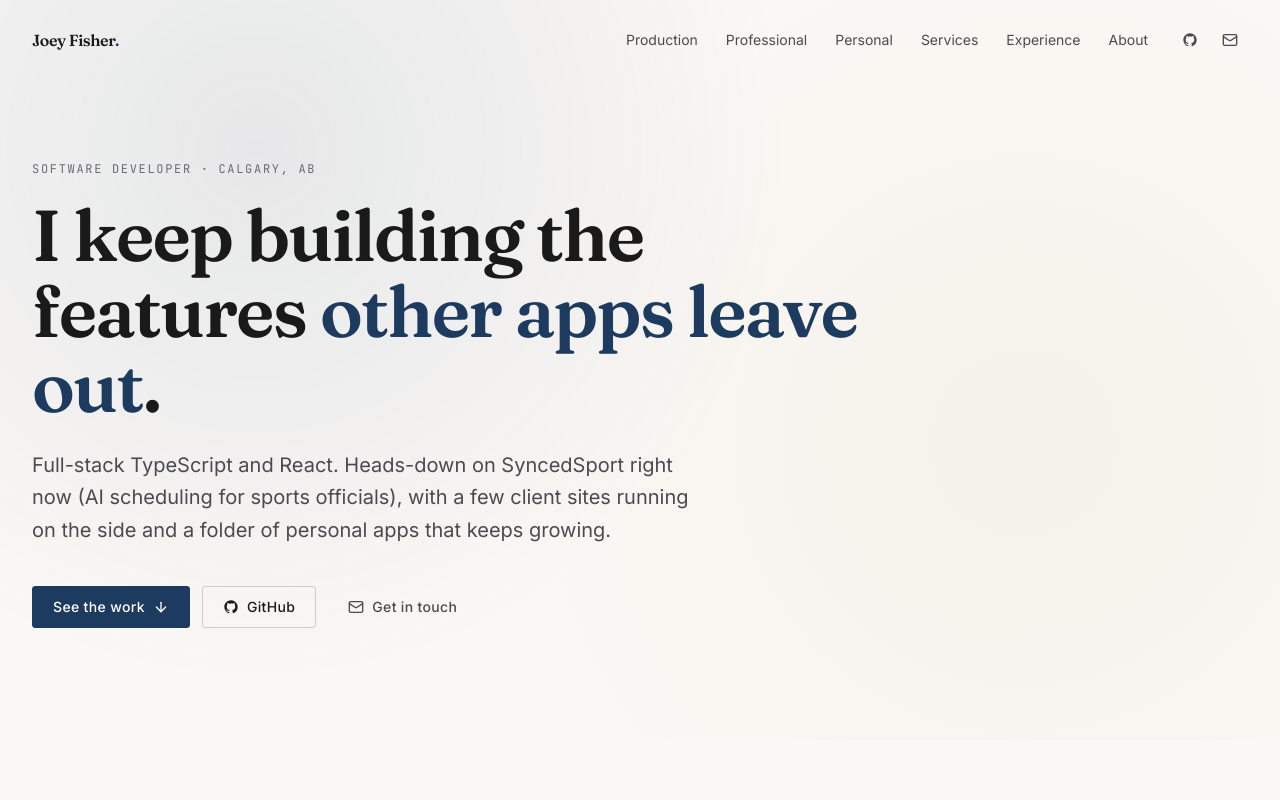
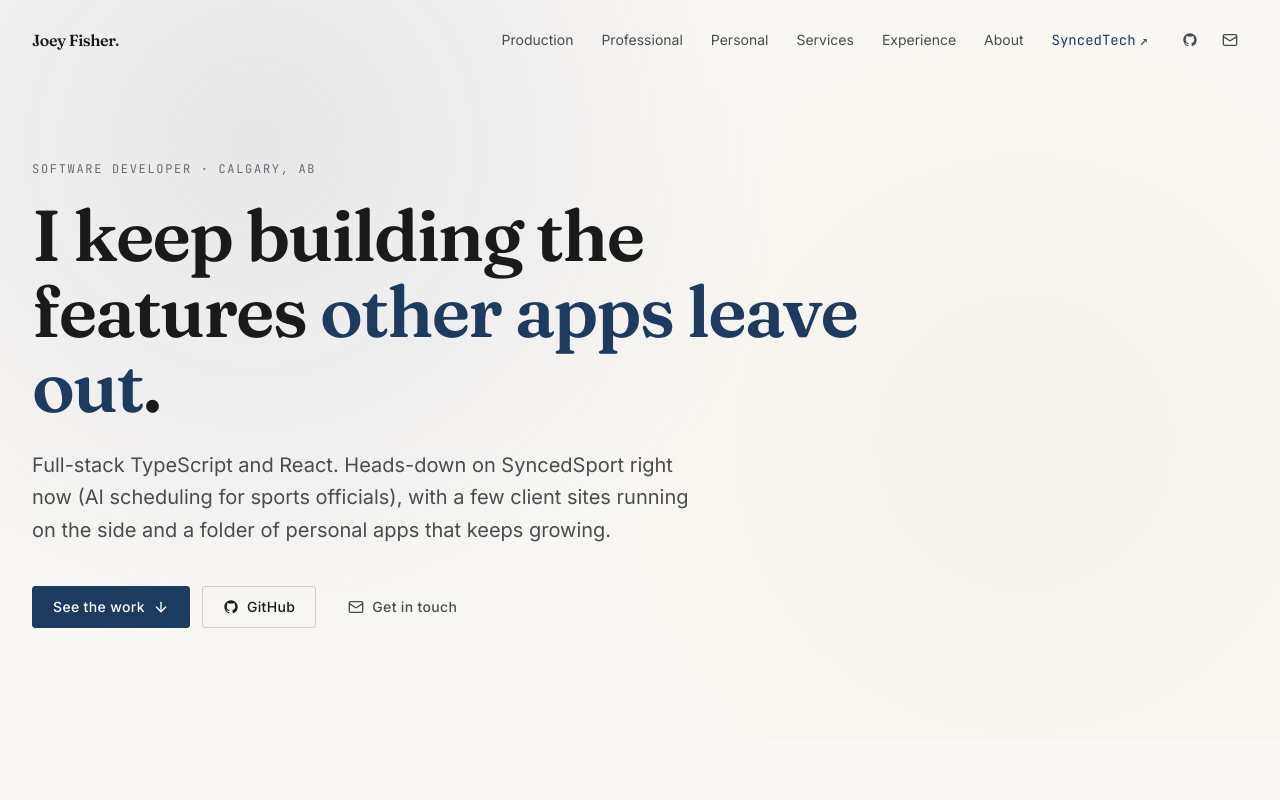
Before and after one commit to fisherjoey/portfolio-site, a React (Vite) app: page / in a window 1280 px wide. Shown: the top 800 px of the page. Built offline with nearby package versions, Linux system fonts and the light colour scheme.

Commit message:
redesign: light header + SyncedTech nav link

```diff
--- a/src/components/layout/Header.tsx
+++ b/src/components/layout/Header.tsx
@@ -13,6 +13,7 @@ const NAV_LINKS = [
 
 const GITHUB_URL = 'https://github.com/fisherjoey'
 const EMAIL = 'joey.fisherucalgary@gmail.com'
+const SYNCEDTECH_URL = 'https://syncedtech.ca'
 
 export default function Header() {
   const [scrolled, setScrolled] = useState(false)
@@ -29,7 +30,7 @@ export default function Header() {
     <header
       className={`fixed top-0 left-0 right-0 z-50 transition-all duration-300 ${
         scrolled
-          ? 'bg-[var(--color-brand-black)]/95 backdrop-blur-md border-b border-[var(--surface-border)]'
+          ? 'bg-[var(--surface-primary)]/90 backdrop-blur-md border-b border-[var(--surface-border)]'
           : 'bg-transparent'
       }`}
     >
@@ -53,6 +54,15 @@ export default function Header() {
               {link.label}
             </a>
           ))}
+          <a
+            href={SYNCEDTECH_URL}
+            target="_blank"
+            rel="noopener noreferrer"
+            className="px-3 py-2 text-sm font-mono text-[var(--color-brand-accent)] hover:text-[var(--color-brand-accent-hover)] transition-colors inline-flex items-center gap-1"
+          >
+            SyncedTech
+            <span aria-hidden="true">↗</span>
+          </a>
           <div className="ml-2 flex items-center gap-1">
             <a
               href={GITHUB_URL}
@@ -84,7 +94,7 @@ export default function Header() {
       </div>
 
       {mobileOpen && (
-        <div className="md:hidden border-t border-[var(--surface-border)] bg-[var(--color-brand-black)]">
+        <div className="md:hidden border-t border-[var(--surface-border)] bg-[var(--surface-primary)]">
           <nav className="flex flex-col py-2" aria-label="Mobile navigation">
             {NAV_LINKS.map((link) => (
               <a
@@ -96,6 +106,15 @@ export default function Header() {
                 {link.label}
               </a>
             ))}
+            <a
+              href={SYNCEDTECH_URL}
+              target="_blank"
+              rel="noopener noreferrer"
+              onClick={() => setMobileOpen(false)}
+              className="px-6 py-3 text-sm font-mono text-[var(--color-brand-accent)] inline-flex items-center gap-1"
+            >
+              SyncedTech <span aria-hidden="true">↗</span>
+            </a>
             <div className="flex items-center gap-2 px-6 py-3 border-t border-[var(--surface-border)]">
               <a
                 href={GITHUB_URL}
```
